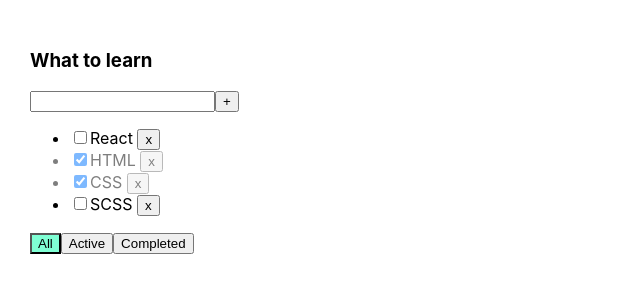
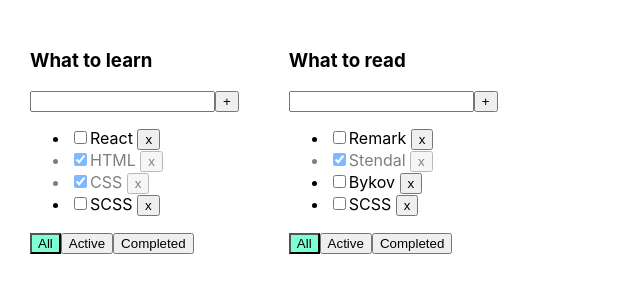
Before and after one commit to alexkarunny/react_todolist, a React (Create React App) app: page / in a window 1280 px wide. Shown: the top 300 px of the page, without its empty margins (0-640 px from the left). Built offline with nearby package versions, Linux system fonts and the light colour scheme.

Commit message:
05_many_todolists

```diff
--- a/src/App.tsx
+++ b/src/App.tsx
@@ -9,61 +9,97 @@
     isDone: boolean
 }
 
+export type TasksType = {
+    [key: string]: TaskType[]
+}
+
+export type TodolistType = {
+    id: string
+    title: string
+    filter: FilterType
+}
+
 export type FilterType = 'all' | 'active' | 'completed'
 
 export function App() {
 
-    const [tasks, setTasks] = useState<TaskType[]>([
+    const todolistID1 = v1()
+    const todolistID2 = v1()
+
+    const [tasks, setTasks] = useState<TasksType>({
+            [todolistID1]: [
                 {id: v1(), title: 'React', isDone: false},
                 {id: v1(), title: 'HTML', isDone: true},
                 {id: v1(), title: 'CSS', isDone: true},
                 {id: v1(), title: 'SCSS', isDone: false},
+            ],
+            [todolistID2]: [
+                {id: v1(), title: 'Remark', isDone: false},
+                {id: v1(), title: 'Stendal', isDone: true},
+                {id: v1(), title: 'Bykov', isDone: false},
+                {id: v1(), title: 'SCSS', isDone: false},
+            ],
+
+        }
+    )
+
+    const [todolists, setTodolists] = useState<TodolistType[]>([
+        {id: todolistID1, title: 'What to learn', filter: 'all'},
+        {id: todolistID2, title: 'What to read', filter: 'all'},
     ])
 
-    let [filter, setFilter] = useState<FilterType>('all')
-
-
-    const removeTask = (id: string) => {
-        setTasks(tasks.filter(t => t.id !== id))
+    const removeTask = (taskId: string, todolistID: string) => {
+        tasks[todolistID] = tasks[todolistID].filter(t => t.id !== taskId)
+        setTasks({...tasks})
     }
 
-    const addTask = (title: string) => {
+    const addTask = (title: string, todolistID: string) => {
         const task: TaskType = {id: v1(), title: title, isDone: false};
-        setTasks([task, ...tasks])
+        tasks[todolistID] = [task, ...tasks[todolistID]]
+        setTasks({...tasks})
     }
 
-    const changeFilter = (filter: FilterType) => {
-        setFilter(filter)
+    const changeFilter = (filter: FilterType, todolistID: string) => {
+        setTodolists(todolists.map(tl => tl.id === todolistID ? {...tl, filter: filter} : tl))
     }
 
-    const changeTaskStatus = (id: string, taskStatus: boolean) => {
-        setTasks(tasks.map(t => t.id === id ? {...t, isDone: taskStatus} : t))
-    }
-
-    let tasksForTodolist: TaskType[] = []
-
-    switch (filter) {
-        case 'all':
-            tasksForTodolist = tasks
-            break;
-        case 'active' :
-            tasksForTodolist = tasks.filter(t => !t.isDone);
-            break
-        case 'completed':
-            tasksForTodolist = tasks.filter(t => t.isDone);
-            break
+    const changeTaskStatus = (taskId: string, taskStatus: boolean, todolistID: string) => {
+        tasks[todolistID] = tasks[todolistID].map(t => t.id === taskId ? {...t, isDone: taskStatus} : t)
+        setTasks({...tasks})
     }
 
     return (
         <div className={'App'}>
-            <Todolist title={'What to learn'}
+            {
+                todolists.map(tl => {
+
+                    let tasksForTodolist: TaskType[] = []
+
+                    switch (tl.filter) {
+                        case 'all':
+                            tasksForTodolist = tasks[tl.id]
+                            break;
+                        case 'active' :
+                            tasksForTodolist = tasks[tl.id].filter(t => !t.isDone);
+                            break
+                        case 'completed':
+                            tasksForTodolist = tasks[tl.id].filter(t => t.isDone);
+                            break
+                    }
+
+                    return <Todolist title={tl.title}
+                                     key={tl.id}
+                                     todolistID={tl.id}
                                      tasks={tasksForTodolist}
                                      removeTask={removeTask}
                                      addTask={addTask}
                                      changeFilter={changeFilter}
                                      changeTaskStatus={changeTaskStatus}
-                      filter={filter}
+                                     filter={tl.filter}
                     />
+                })
+            }
+
         </div>
     );
 }
--- a/src/components/Todolist.tsx
+++ b/src/components/Todolist.tsx
@@ -5,11 +5,12 @@
 type TodolistPropsType = {
     title: string
     tasks: TaskType[]
-    removeTask: (id: string) => void
-    changeFilter: (filter: FilterType) => void
-    addTask: (title: string) => void
-    changeTaskStatus: (id: string, taskStatus: boolean) => void
+    removeTask: (taskId: string, todolistID: string) => void
+    changeFilter: (filter: FilterType, todolistID: string) => void
+    addTask: (title: string, todolistID: string) => void
+    changeTaskStatus: (id: string, taskStatus: boolean, todolistID: string) => void
     filter: FilterType
+    todolistID: string
 }
 
 export function Todolist(props: TodolistPropsType) {
@@ -18,11 +19,11 @@
     const [error, setError] = useState<string | null>(null)
 
     const changeFilterHandler = (filter: FilterType) => {
-        props.changeFilter(filter)
+        props.changeFilter(filter, props.todolistID)
     }
     const onClickAddTaskHandler = () => {
         if (newTaskTitle.trim() !== '') {
-            props.addTask(newTaskTitle.trim())
+            props.addTask(newTaskTitle.trim(), props.todolistID)
             setNewTaskTitle('')
         } else {
             setError('Title is require')
@@ -36,7 +37,7 @@
 
     const onKeyUpAddTaskHandler = (e: KeyboardEvent<HTMLInputElement>) => {
         if (e.code === 'Enter' && e.ctrlKey && newTaskTitle.trim() !== '') {
-            props.addTask(newTaskTitle)
+            props.addTask(newTaskTitle, props.todolistID)
             setNewTaskTitle('')
         } else if (e.code === 'Enter' && e.ctrlKey && newTaskTitle.trim() === '') {
             setError('Title is require')
@@ -56,10 +57,10 @@
 
                 {props.tasks.map(t => {
                     const removeTaskHandler = () => {
-                        props.removeTask(t.id)
+                        props.removeTask(t.id, props.todolistID)
                     }
                     const changeTaskStatus = (e: ChangeEvent<HTMLInputElement>) => {
-                        props.changeTaskStatus(t.id, e.currentTarget.checked)
+                        props.changeTaskStatus(t.id, e.currentTarget.checked, props.todolistID)
                     }
                     return <li key={t.id} className={t.isDone ? 'is-done' : ''}>
                         <input type="checkbox" checked={t.isDone} onChange={changeTaskStatus}/>
```
Lines whose indentation alone changed are shown as unchanged.
